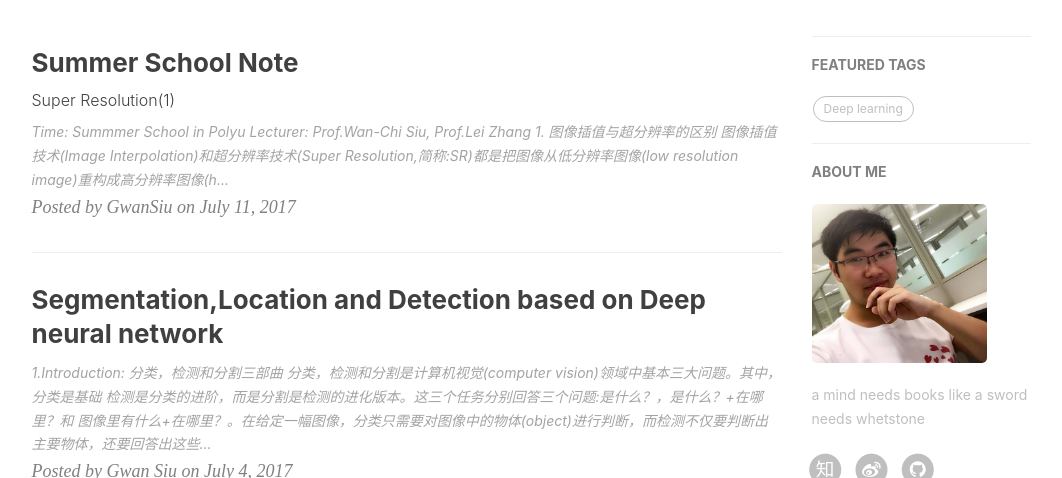
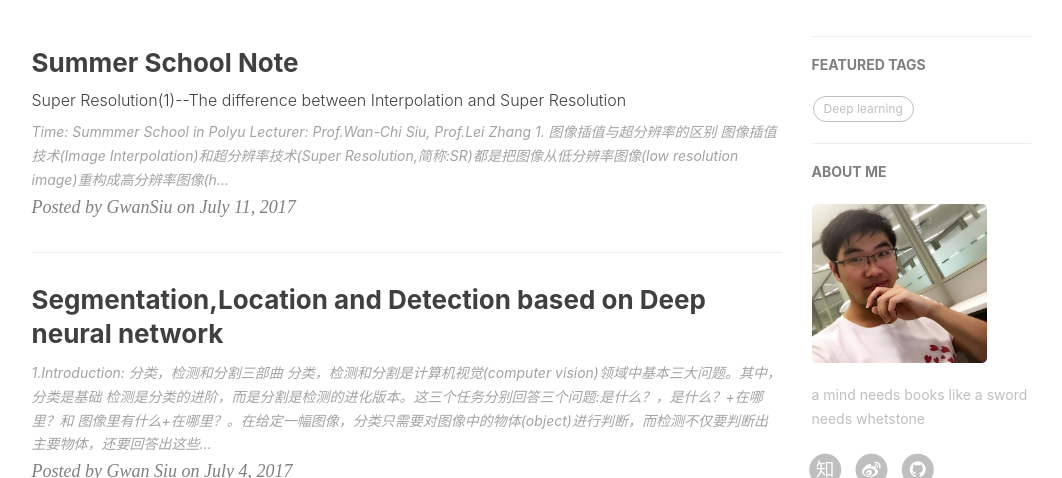
Before and after one commit to Gwan-Siu/gwansiu.github.io, a Jekyll site: the page built from index.html, in a window 1280 px wide and 900 px high, cut to the strip 422-900 px from the top of the window. Shown: the whole strip, without its empty margins (136-1198 px from the left). Built offline with Jekyll 4.4.1, drawn with Linux system fonts in a browser that asks for light colours; nearby versions of some CDN libraries; the list of posts is cut into pages by our own code; comment, search, counter and statistics services are not loaded.

Commit message:
writting note
Writting

```diff
--- a/_posts/2017-07-11-summer-school-note.markdown
+++ b/_posts/2017-07-11-summer-school-note.markdown
@@ -1,7 +1,7 @@
 ---
 layout:     post
 title:      "Summer School Note"
-subtitle:   "Super Resolution(1)"
+subtitle:   "Super Resolution(1)--The difference between Interpolation and Super Resolution"
 date:       2017-07-11 12:00:00
 author:     "GwanSiu"
 catalog: true
```
